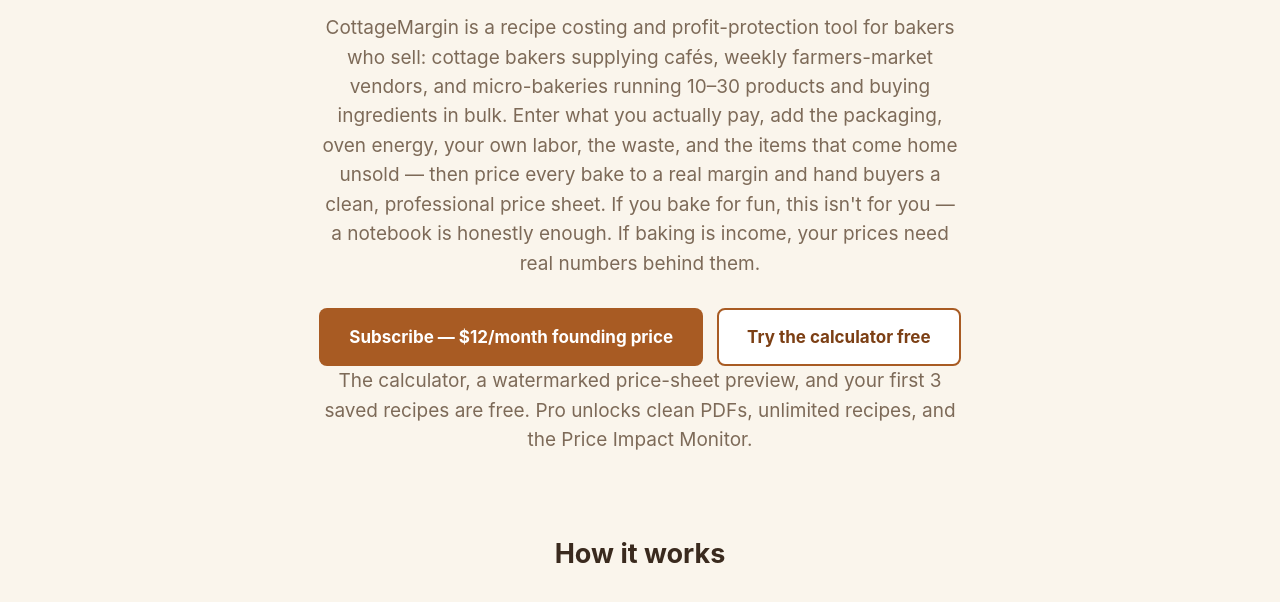
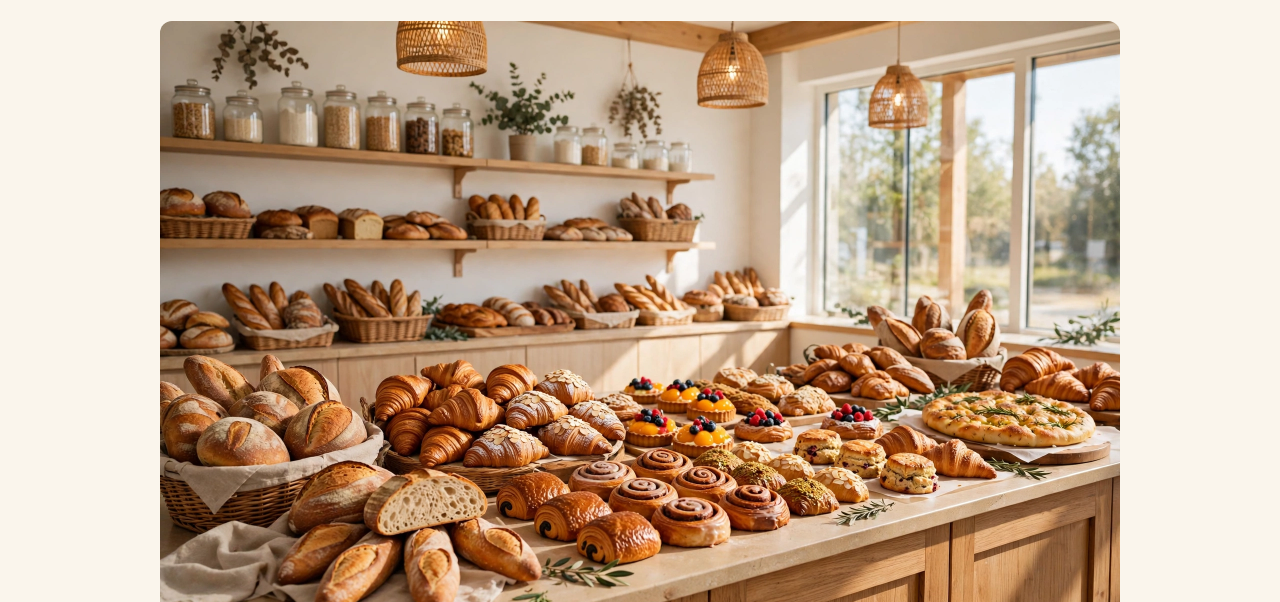
Before and after one commit to chrisla122787/cottagemargin, a plain HTML site: page index.html in a window 1280 px wide. Shown: the part 179-781 px from the top of the page. Drawn offline with Linux system fonts and the light colour scheme.

Commit message:
Add hero image

```diff
--- a/index.html
+++ b/index.html
@@ -105,6 +105,7 @@
 
 <div class="hero wrap">
   <h1>Stop underpricing your baking.</h1>
+  <img src="hero.webp" alt="CottageMargin" style="width:100%;height:auto;display:block;border-radius:12px;margin:24px auto 0;">
   <p>CottageMargin is a recipe costing and profit-protection tool for bakers who sell: cottage bakers
      supplying cafés, weekly farmers-market vendors, and micro-bakeries running 10–30 products and
      buying ingredients in bulk. Enter what you actually pay, add the packaging, oven energy, your own
```
Also changed, not shown: hero.webp (added).
